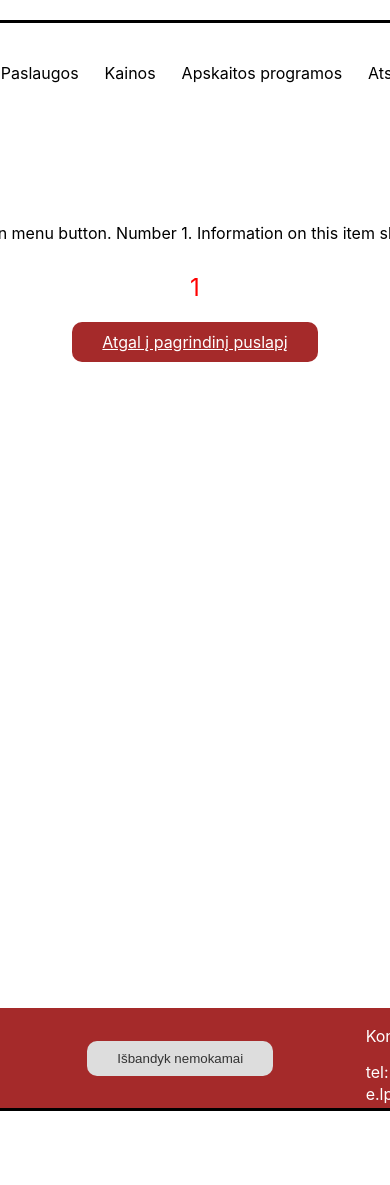
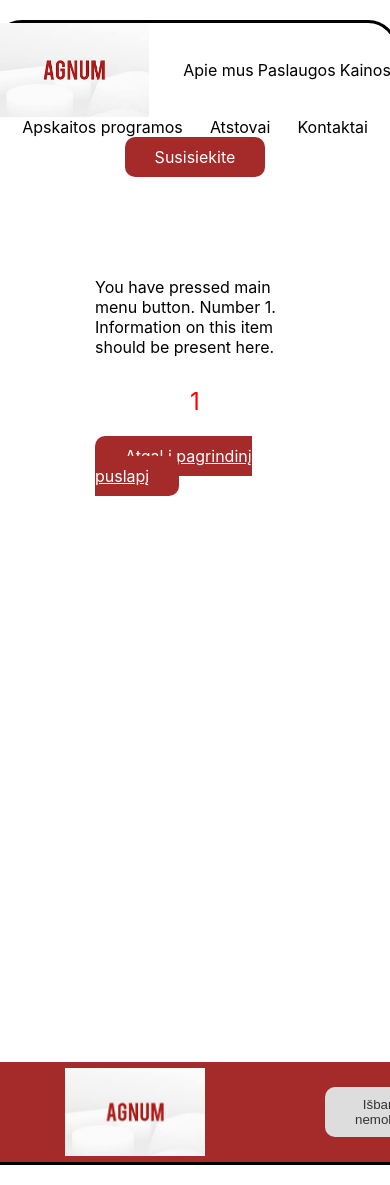
Before and after one commit to Remigijus66/agnum-page-sample, a React (Create React App) app: page /menu-item/1 in a window 390 px wide. Shown: the top 1185 px of the page. Before the commit the page ends 1131 px from the top, so only its background shows below. Built offline with nearby package versions, Linux system fonts and the light colour scheme.

Commit message:
responsive

```diff
--- a/src/App.css
+++ b/src/App.css
@@ -14,7 +14,6 @@
   border-color: black;
   border: solid;
   border-radius: 30px 30px 0px 0px;
-   ;
 }
 
 .link {
@@ -47,6 +46,7 @@
   justify-content: center;
   width: 100%;
   gap: 20px;
+  overflow-y:scroll;
 }
 .program-card{
   display: flex;
@@ -72,7 +72,9 @@
   display: flex;
   justify-content: center;
   align-items: center;
-gap: 40px
+gap: 40px;
+row-gap: 0px;
+flex-wrap: wrap;
 }
 .integration-info {
   width: 80%;
@@ -105,11 +107,13 @@ gap: 40px
 .header {
   width: 100%;
   border-radius: 30px;
-  height: 100px;
+  min-height: 100px;
   display: flex;
   justify-content: space-evenly;
   align-content: center;
   align-items: center;
+  flex-wrap: wrap;
+
 }
 
 .footer {
@@ -123,6 +127,7 @@ gap: 40px
   align-items: center;
   cursor: pointer;
 }
+
 .contacts  {
  color: white;
 }
@@ -143,3 +148,21 @@ margin-top: -15px;
   gap: 30px;
   align-items: center;
 }
+
+@media (max-width: 1045px) {
+  .container {
+    width: 700px;
+  }
+  .program-card{
+        width: 180px;
+  }
+}
+
+@media (max-width: 700px) {
+  .container {
+    width: 400px;
+  }
+  .program-card{
+        width: 180px;
+  }
+}
--- a/src/components/Footer.js
+++ b/src/components/Footer.js
@@ -1,21 +1,34 @@
-import React from 'react';
+import React  from 'react';
 import agnumLogo from "../assets/img/agnum.png"
 // import { useState } from 'react';
 // import { Link } from 'react-router-dom';
 const Footer = () => {
-
+  // const [mobile, setMobile] = useState(false);
+  // useEffect(() => {
+  //   if (window.screen.width < 700) {
+  //     setMobile(true)
+  //   }
+  // }
+  //   , [])
 
   return (
-      <footer className='footer'>
-        <img  style={{margin: "0px 70px", width: "140px"}} className='logo' src={agnumLogo} alt="logo" />
+    <>
+      {!(window.screen.width < 700) && <footer className='footer'>
+        <img style={{ margin: "0px 70px", width: "140px" }} className='logo' src={agnumLogo} alt="logo" />
         <button className='gray-button'>Išbandyk nemokamai</button>
         <span className='contacts'>
           <p>Kontaktai:</p>
           <p>tel: 000 000 000, 111 111 111, 222 222 222</p>
-<p>e.lp. elekronins.pastas@pastas.lt</p>
+          <p>e.lp. elekronins.pastas@pastas.lt</p>
         </span>
+      </footer>}
+      {(window.screen.width < 700) && <footer className='footer'>
+        <img style={{ margin: "0px 30px", width: "140px" }} className='logo' src={agnumLogo} alt="logo" />
+        <button className='gray-button'>Išbandyk nemokamai</button>
 
-      </footer>
+      </footer>}
+
+    </>
 
   );
 };
--- a/src/pages/home/Home.js
+++ b/src/pages/home/Home.js
@@ -1,4 +1,4 @@
-import React from "react";
+import React, { useEffect, useState } from "react";
 import CircleWithButtons from "./components/CircleWithButtons";
 import ProgramList from "./components/ProgramList";
 import Integrations from "./components/Integrations";
@@ -23,7 +23,12 @@ const canvasHeader ='Profesionalūs apskaitos sprendimai Jūsų verslui';
 
 const programs = [{name:'ELIT', text: ' here goes the text for elit program,text for elit program'}, {name:'AGNUM', text: ' here goes the text for agnum program'},{name:'TERMINALINIS AGNUM', text: ' here goes the text for terminalinis agnum program'},{name:'VIRTUALUS AGNUM', text: 'here goes the text for virtualus agnum program'}]
 const clr = 'green'
-const size = 100
+let size = 40
+if (window.screen.width >= 1045 ) {
+  size= 100
+  } else if (window.screen.width >= 700 && window.screen.width < 1045) {
+ size = 70
+  }
 
   return (
     <>
--- a/src/pages/home/components/CircleWithButtons.js
+++ b/src/pages/home/components/CircleWithButtons.js
@@ -1,8 +1,8 @@
 import React, { useEffect, useRef } from 'react';
 import { useNavigate } from 'react-router-dom';
-import { drawSquare, wrapText, calculateTextHeight, drawArrowToLowerRight,  drawArrowToLowerLeft} from '../../../helper/utils';
+import { drawSquare, wrapText, calculateTextHeight, drawArrowToLowerRight, drawArrowToLowerLeft } from '../../../helper/utils';
 
-const CircleWithButtons = ({ buttons, header,  text, size, color }) => {
+const CircleWithButtons = ({ buttons, header, text, size, color }) => {
   const nav = useNavigate()
 
   const canvasRef = useRef(null);
@@ -18,19 +18,19 @@ const CircleWithButtons = ({ buttons, header,  text, size, color }) => {
     const background2 = new Image();
     background1.src = 'https://github.com/Remigijus66/agnum-page-sample/blob/dev/src/assets/img/lady-with-laptop.png?raw=true';
     background1.onload = () => {
-      ctx.drawImage(background1, size *1.95, size * .20, size * 10.10, size * 6.50);
+      ctx.drawImage(background1, size * 1.95, size * .20, size * 10.10, size * 6.50);
       // ctx.drawImage(background1, 0, 0, size*14, size*7);// white scr laptop setup
-      background2.src ='https://github.com/Remigijus66/agnum-page-sample/blob/dev/src/assets/img/empty-screen-laptop-removebg.png?raw=true';
+      background2.src = 'https://github.com/Remigijus66/agnum-page-sample/blob/dev/src/assets/img/empty-screen-laptop-removebg.png?raw=true';
       background2.onload = () => {
-        ctx.drawImage(background2, 0, 0, size*14, size*7);
+        ctx.drawImage(background2, 0, 0, size * 14, size * 7);
         // ctx.drawImage(background2, 195, 20, 1010, 650); // lady setup
         // ctx.drawImage(background2, size*3.8, size, size*8, size*5.4); // removed bg lady setup
 
 
 
         // Calculate the center of the canvas
-      const centerX = canvas.width / 2 - size *1.5;
-      const centerY = canvas.height / 2 + size *0.7;
+        const centerX = canvas.width / 2 - size * 1.5;
+        const centerY = canvas.height / 2 + size * 0.7;
 
         const startAngle1 = Math.PI / 3 * 5;
         const endAngle1 = Math.PI / 3;
@@ -108,8 +108,8 @@ const CircleWithButtons = ({ buttons, header,  text, size, color }) => {
             const clickX = event.clientX - rect.left;
             const clickY = event.clientY - rect.top;
             if (
-            clickX >= buttonX - buttonWidth / 2 &&
-            clickX <= buttonX + buttonWidth / 2 &&
+              clickX >= buttonCorrectedX - buttonWidth / 2 &&
+              clickX <= buttonCorrectedX + buttonWidth / 2 &&
               clickY >= buttonY - buttonHeight / 2 &&
               clickY <= buttonY + buttonHeight / 2
             ) {
@@ -120,17 +120,16 @@ const CircleWithButtons = ({ buttons, header,  text, size, color }) => {
         });
 
 
-      const headerX = canvas.width / 2 -250;
-      const headerY = canvas.height / 2 -230 ;
+        const headerX = canvas.width / 2 - size * 2.5;
+        const headerY = canvas.height / 2 - size * 2.3;
         ctx.fillStyle = 'black';
         ctx.font = `500 ${size / 3}px Times`;
-      // const correction = calculateTextHeight(ctx, text, innerRadius, size / 5)
-      wrapText(ctx, header, headerX, headerY, 400, size / 3)
+        wrapText(ctx, header, headerX, headerY, size * 4, size / 3)
       };
     };
   }, []);
 
-  return <canvas ref={canvasRef} width={size*14} height={size*7} />;
+  return <canvas ref={canvasRef} width={size * 14} height={size * 7} />;
 };
 
 export default CircleWithButtons;
--- a/src/pages/home/components/Integrations.js
+++ b/src/pages/home/components/Integrations.js
@@ -7,7 +7,7 @@ const Integrations = () => {
     nav('/integrations-page')
   }
  const integrationsLogo = [ 'https://github.com/Remigijus66/agnum-page-sample/blob/dev/src/assets/img/telema.png?raw=true','https://github.com/Remigijus66/agnum-page-sample/blob/dev/src/assets/img/edisoft.png?raw=true','https://github.com/Remigijus66/agnum-page-sample/blob/dev/src/assets/img/shopify.png?raw=true', 'https://github.com/Remigijus66/agnum-page-sample/blob/dev/src/assets/img/ivesk.png?raw=true', 'https://github.com/Remigijus66/agnum-page-sample/blob/dev/src/assets/img/prestashop.png?raw=true']
- const recomendationsLogo = ['https://github.com/Remigijus66/agnum-page-sample/blob/dev/src/assets/img/accountingExperts.png?raw=true', 'https://github.com/Remigijus66/agnum-page-sample/blob/dev/src/assets/img/mokivezi.png?raw=true','https://github.com/Remigijus66/agnum-page-sample/blob/dev/src/assets/img/dzukija.png?raw=true','https://github.com/Remigijus66/agnum-page-sample/blob/dev/src/assets/img/triumph.png?raw=true','https://github.com/Remigijus66/agnum-page-sample/blob/dev/src/assets/img/diglita.png?raw=true' ]
+
   return (
       <div className='home-component'>
         <h2>B2B integracijos</h2>
```
Lines whose indentation alone changed are shown as unchanged.
